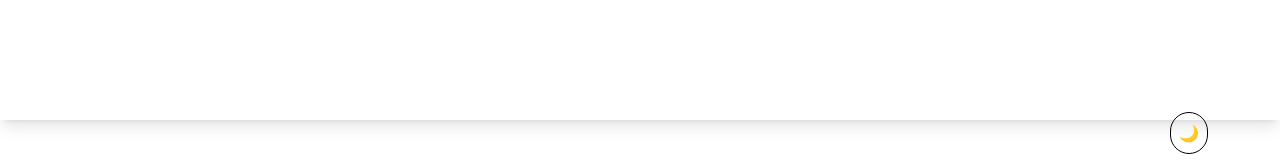
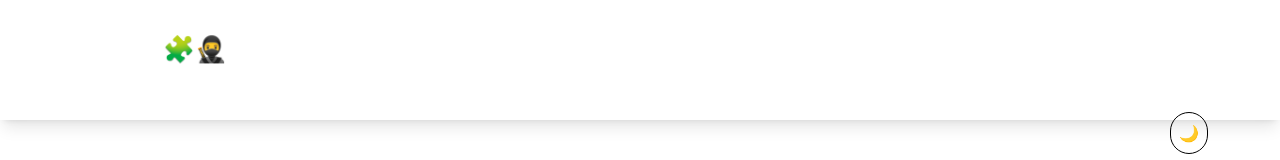
Before and after one commit to hilder-arce/hilder-front, an Angular app: page / in a window 1280 px wide. Shown: the top 160 px of the page. Built offline with nearby package versions, Linux system fonts and the light colour scheme; no server answers.

Commit message:
Change header title from 'HΛYCE ─ SYSTEMS' to 'Hilder.ts 🧩🥷'

```diff
--- a/src/app/static/pages/header/header.component.html
+++ b/src/app/static/pages/header/header.component.html
@@ -27,7 +27,7 @@
         [class.text-white]="!theme.darkMode()"
         [class.text-[#a5b4fc]]="theme.darkMode()"
       >
-        HΛYCE ─ SYSTEMS
+        Hilder.ts 🧩🥷
       </h1>
 
       <p
```
